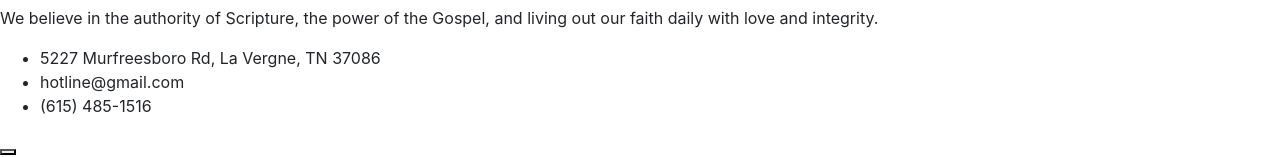
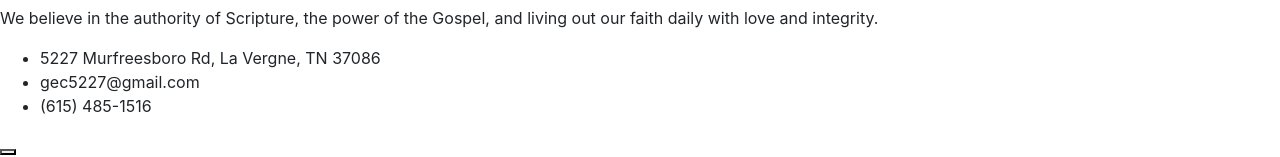
Before and after one commit to fassiliss/tsegachurch-site, a Next.js app: page / in a window 1280 px wide. Shown: the part 502-659 px from the top of the page. Built offline with nearby package versions, Linux system fonts and the light colour scheme.

Commit message:
email update

```diff
--- a/src/layouts/Footer.tsx
+++ b/src/layouts/Footer.tsx
@@ -120,7 +120,7 @@ export default function Footer({ extraClass }: FooterProps) {
                     </div>
                     <div className="text">
                       <a href="mailto:info@tsegachurch.org">
-                        info@tsegachurch.org
+                        gec5227@gmail.com
                       </a>
                     </div>
                   </li>
--- a/src/layouts/header/HeaderSidebar.tsx
+++ b/src/layouts/header/HeaderSidebar.tsx
@@ -93,7 +93,7 @@ const HeaderSidebar = ({ open, close }) => {
                       <div className="icon">
                         <i className="far fa-envelope" />
                       </div>
-                      <div className="text">hotline@gmail.com</div>
+                      <div className="text">gec5227@gmail.com</div>
                     </li>
                     <li>
                       <div className="icon">
```
